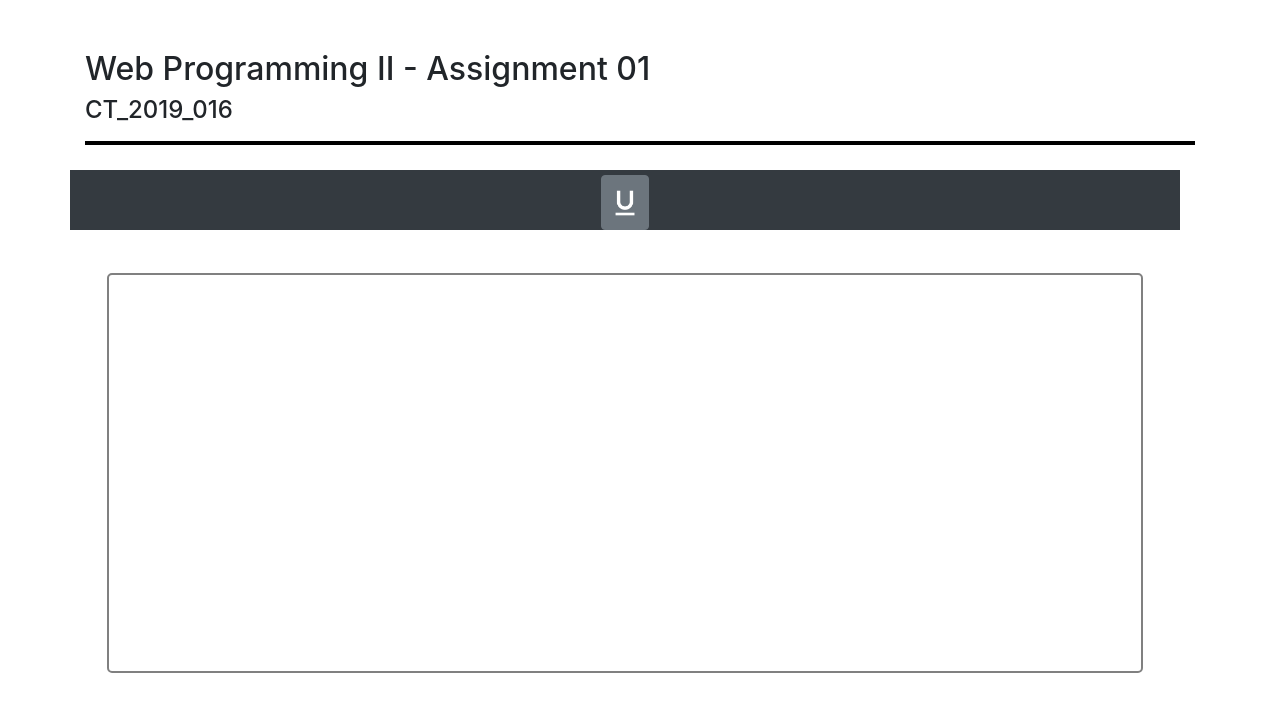
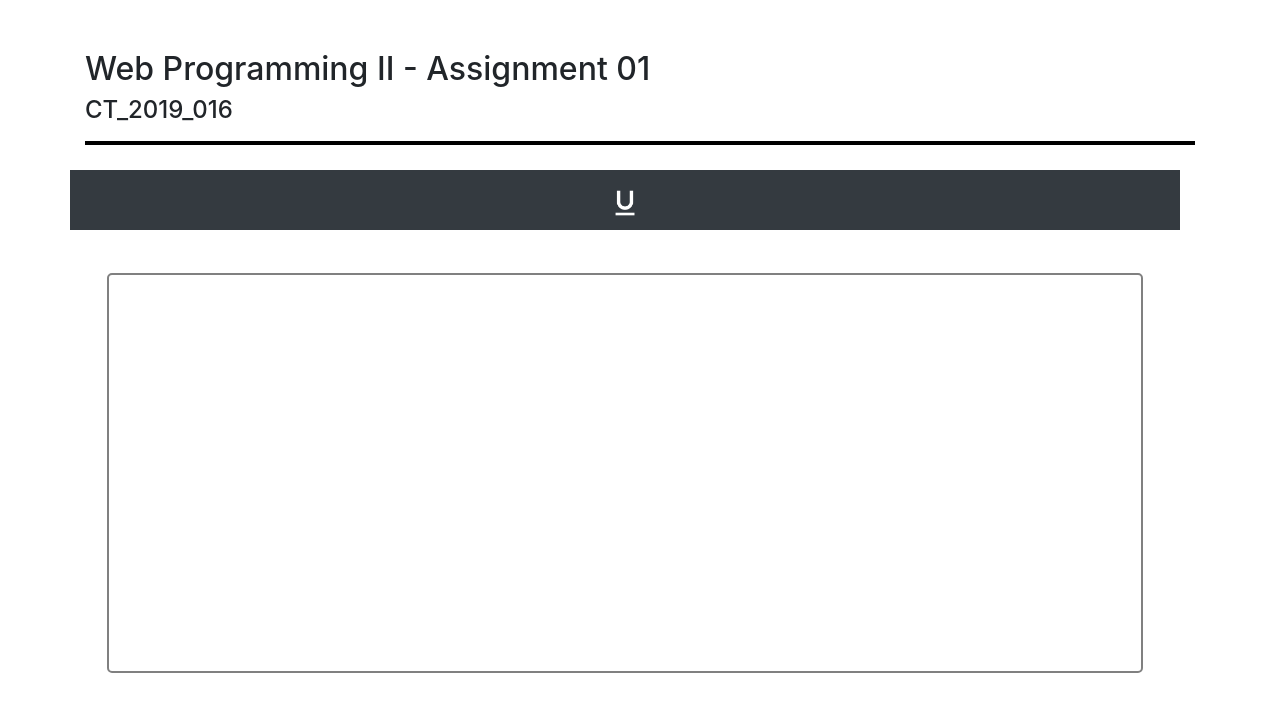
Before and after one commit to MaleeshaDevindi/Assignment01, a plain HTML site: page index.html in a window 1280 px wide. Drawn offline with nearby package versions, Linux system fonts and the light colour scheme.

Commit message:
Add Feature - 02 - Underline

```diff
--- a/style.css
+++ b/style.css
@@ -32,3 +32,11 @@ hr{
     margin-left: 2%;
     overflow: auto;
 }
+button {
+    margin:  5px 10px;
+  }
+
+.btn-secondary {
+    background-color: transparent !important;
+    border: none;
+}
```
